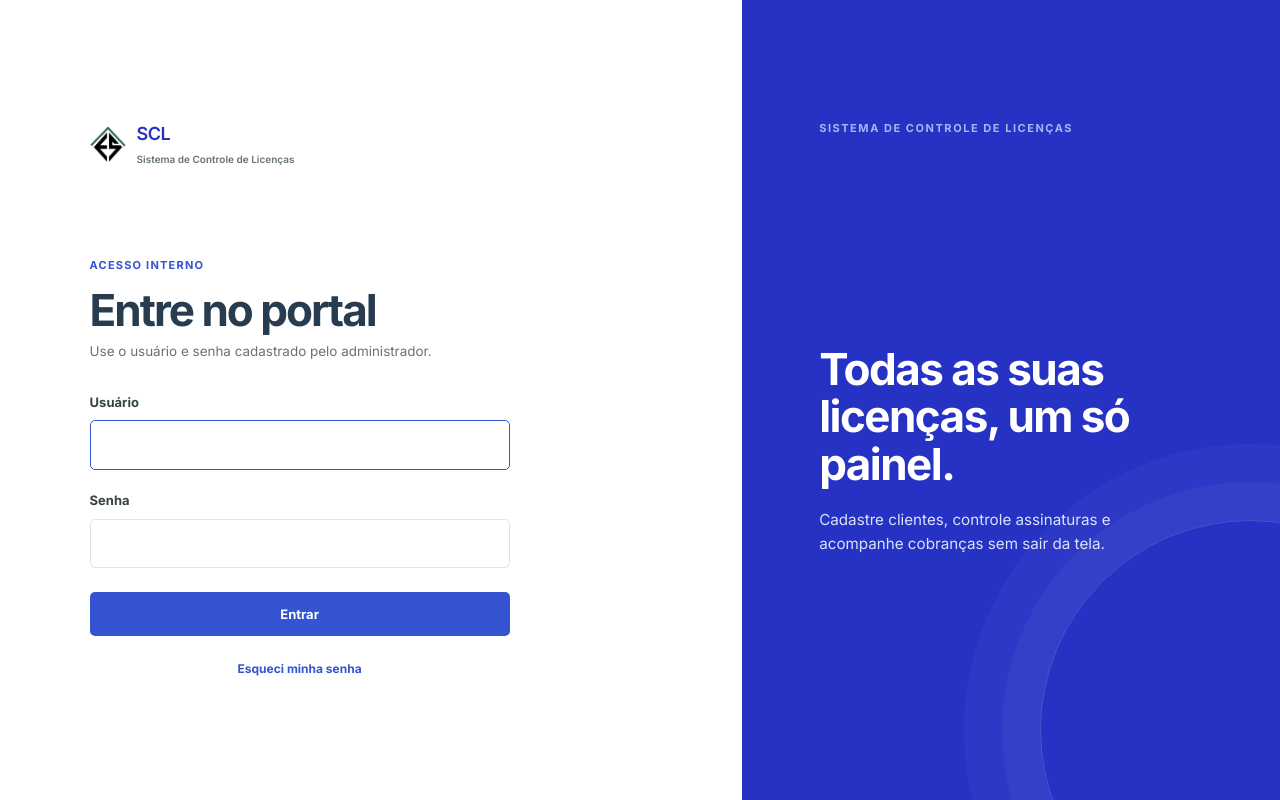
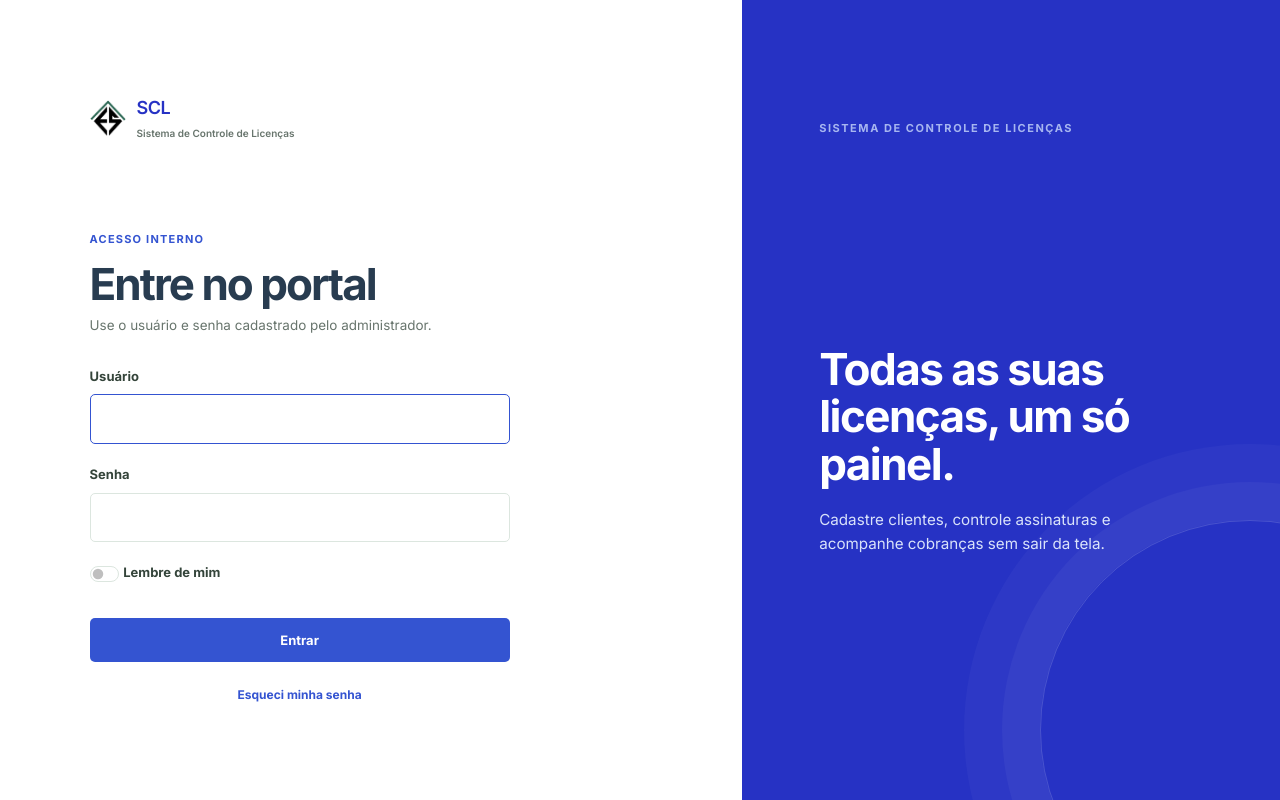
Before and after one commit to leandrosantoslss/scl, a Django app: page /login/ in a window 1280 px wide. Run offline with Django 5.2, Linux system fonts and the light colour scheme; parts of the project's set-up code (start-up, migrations or seed data) failed here and were passed over; some libraries are stand-ins or nearby versions.

Commit message:
feat: Lembre de mim checkbox on login; load enter-navigation + form css on auth shell
- login.html adds form-switch 'Lembre de mine' above Entrar; hits Django
  RememberMeLoginView (post remember_me=on → 14-day session; off →
  session expires on browser close).
- base_auth.html now explicitly loads lotesis-forms.css (v=2) to ensure
  a consistent visual for inputs & switches across auth pages.
- portal.css gets .auth-card .form-check-input styling with blue
  verification, same pale gray background when unchecked.

```diff
--- a/static/css/portal.css
+++ b/static/css/portal.css
@@ -293,3 +293,9 @@ code { color: var(--forest); font-family: "Cascadia Code", Consolas, monospace;
     .dashboard-toolbar { width: 100%; justify-content: space-between; }
 }
 @media (prefers-reduced-motion: reduce) { * { scroll-behavior: auto !important; transition: none !important; } }
+
+/* Remember-me checkbox in auth-card */
+.auth-card .form-check { margin: 4px 0 8px; }
+.auth-card .form-check-input { width: 2.2em; height: 1.25em; cursor: pointer; border-color: var(--line); background-color: #fff; box-shadow: none; }
+.auth-card .form-check-input:checked { background-color: var(--leaf); border-color: var(--leaf); }
+.auth-card .form-check-label { color: #34443a; font-size: 13px; }
--- a/templates/base_auth.html
+++ b/templates/base_auth.html
@@ -4,12 +4,13 @@
 {% block body_class %}auth-body{% endblock %}
 {% block extra_css %}
     <link rel="stylesheet" href="{% static 'css/portal.css' %}?v=2">
+    <link rel="stylesheet" href="{% static 'css/lotesis-forms.css' %}?v=2">
 {% endblock %}
 {% block body %}
 <main class="auth-layout">
     <section class="auth-panel">
         <a class="brand-mark" href="{% url 'login' %}">
-            <img src="{% static 'images/logo.png' %}" alt="SCL" class="brand-logo" style="width:36px;height:36px;font-weight:700;">
+            <img src="{% static 'images/logo.png' %}" alt="SCL" class="brand-logo" style="width:36px;height:36px;">
             <span><strong>SCL</strong><small>Sistema de Controle de Licenças</small></span>
         </a>
         {% block auth_content %}{% endblock %}
--- a/templates/registration/login.html
+++ b/templates/registration/login.html
@@ -23,6 +23,11 @@
         {{ form.password }}
         {% for error in form.password.errors %}<small class="field-error">{{ error }}</small>{% endfor %}
 
+        <div class="form-check form-switch mb-2">
+            <input class="form-check-input" type="checkbox" name="remember_me" id="id_remember_me">
+            <label class="form-check-label" for="id_remember_me">Lembre de mim</label>
+        </div>
+
         <button class="button primary" type="submit">Entrar</button>
         <input type="hidden" name="next" value="{{ next }}">
     </form>
@@ -32,3 +37,7 @@
     </div>
 </div>
 {% endblock %}
+
+{% block extra_js %}
+    <script src="{% static 'js/enter-navigation.js' %}?v=1"></script>
+{% endblock %}
```
